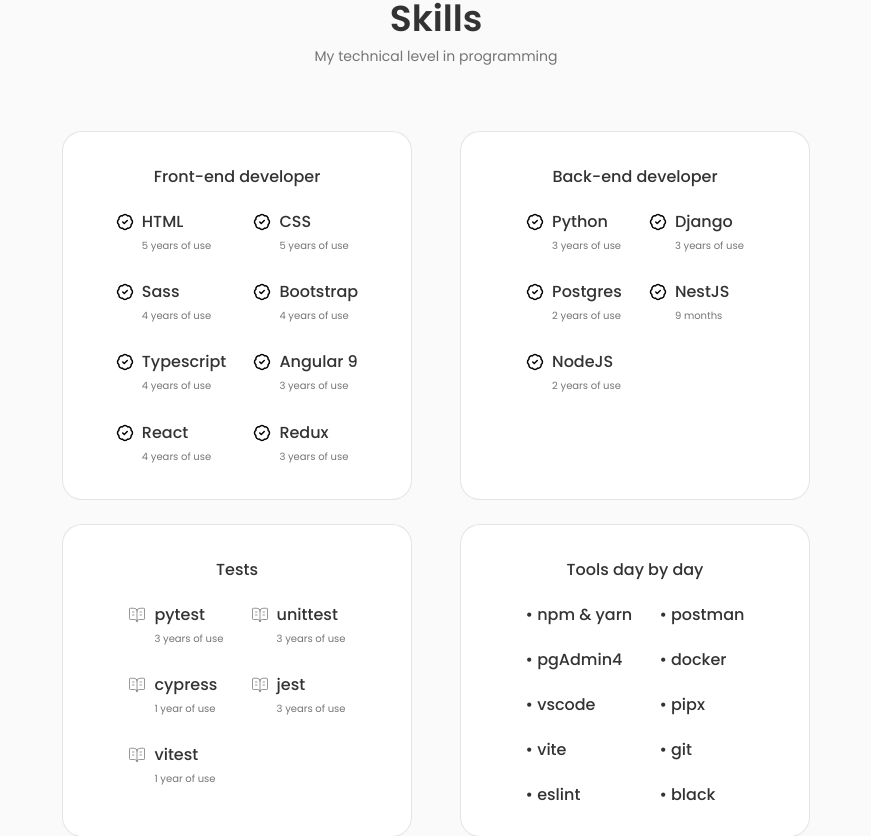
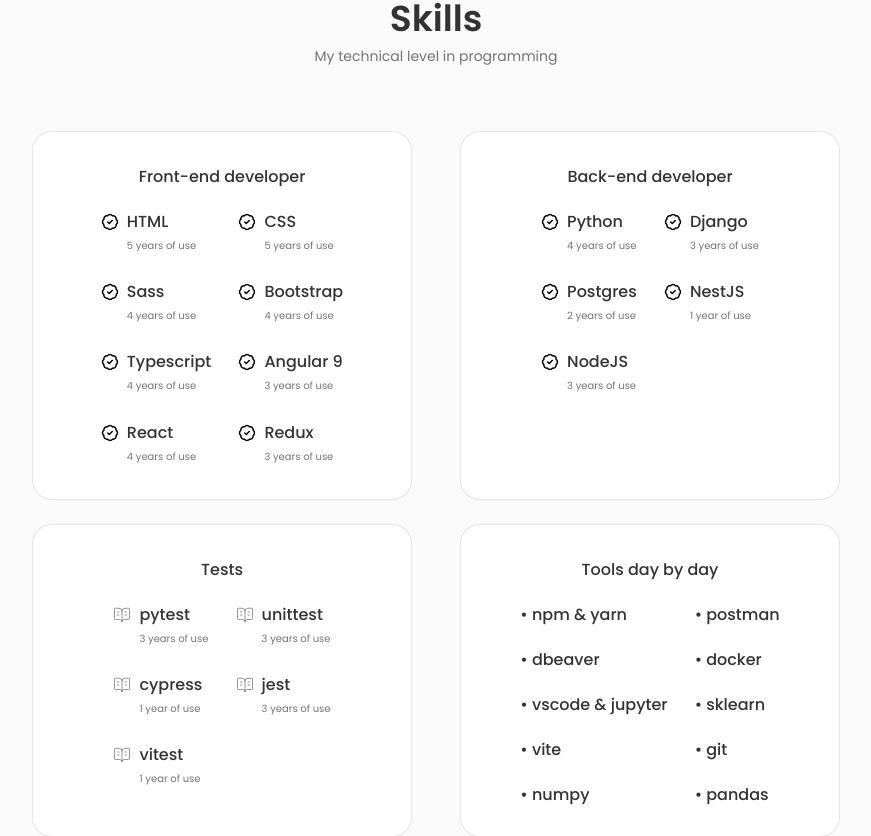
Before and after one commit to fandredev/portfolio, a React (Vite) app: page / in a window 1280 px wide. Shown: the part 1750-2586 px from the top of the page, without its empty margins (204-1075 px from the left). Built offline with nearby package versions, Linux system fonts and the light colour scheme; no server answers.

Commit message:
refactor: update backend data for time use some skills

```diff
--- a/src/components/skills/Tools.tsx
+++ b/src/components/skills/Tools.tsx
@@ -3,13 +3,13 @@
 type ToolsSkillsName =
   | "npm & yarn"
   | "postman"
-  | "pgAdmin4"
+  | "dbeaver"
   | "docker"
-  | "vscode"
-  | "pipx"
+  | "vscode & jupyter"
+  | "sklearn"
   | "git"
-  | "eslint"
-  | "black"
+  | "pandas"
+  | "numpy"
   | "vite";
 
 interface ToolsSkills {
@@ -24,16 +24,16 @@
     name: "postman",
   },
   {
-    name: "pgAdmin4",
+    name: "dbeaver",
   },
   {
     name: "docker",
   },
   {
-    name: "vscode",
+    name: "vscode & jupyter",
   },
   {
-    name: "pipx",
+    name: "sklearn",
   },
   {
     name: "vite",
@@ -42,10 +42,10 @@
     name: "git",
   },
   {
-    name: "eslint",
+    name: "numpy",
   },
   {
-    name: "black",
+    name: "pandas",
   },
 ];
 
--- a/src/components/skills/data/back-end-data.tsx
+++ b/src/components/skills/data/back-end-data.tsx
@@ -12,9 +12,9 @@
 }
 
 export const toolsBackend: BackendSkills[] = [
-  { name: "Python", level: <Translator path="tools.three_years_of_use" /> },
+  { name: "Python", level: <Translator path="tools.four_years_of_use" /> },
   { name: "Django", level: <Translator path="tools.three_years_of_use" /> },
   { name: "Postgres", level: <Translator path="tools.two_years_of_use" /> },
-  { name: "NestJS", level: <Translator path="tools.nine_months_of_use" /> },
-  { name: "NodeJS", level: <Translator path="tools.two_years_of_use" /> },
+  { name: "NestJS", level: <Translator path="tools.one_year_of_use" /> },
+  { name: "NodeJS", level: <Translator path="tools.three_years_of_use" /> },
 ];
--- a/src/components/skills/skills.css
+++ b/src/components/skills/skills.css
@@ -1,6 +1,6 @@
 
 .skills__container {
-  grid-template-columns: repeat(2, 350px);
+  grid-template-columns: repeat(2, 380px);
   column-gap: 3rem;
   justify-content: center;
 }
@@ -8,7 +8,7 @@
 .skills__content {
   background-color: var(--container-color);
   border: 1px solid rgba(0,0,0,0.1);
-  padding: 2rem 4rem;
+  padding: 2rem;
   border-radius: 1.25rem
 }
 .skills__title {
--- a/src/index.css
+++ b/src/index.css
@@ -202,7 +202,8 @@
   }
 
   .section {
-    padding: 0
+    padding: 0;
+    margin-top: 1rem;
   }
 
   .section__subtitle {
```
Also changed, not shown: 1 other file (tests, documents, lock files or other folders).
